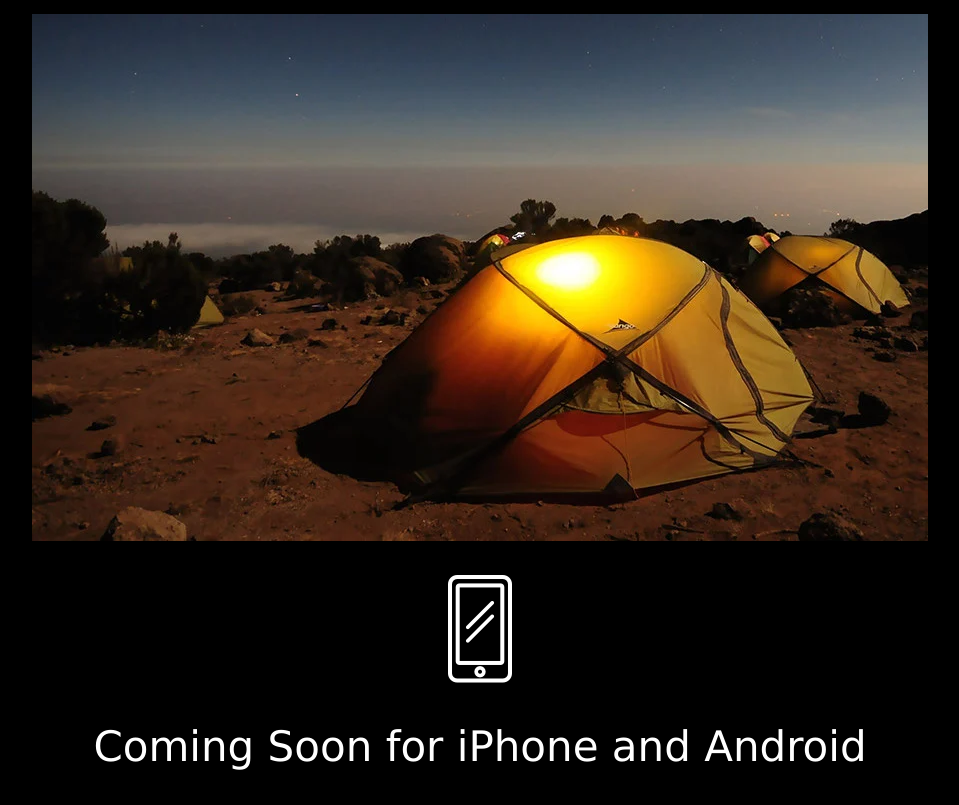
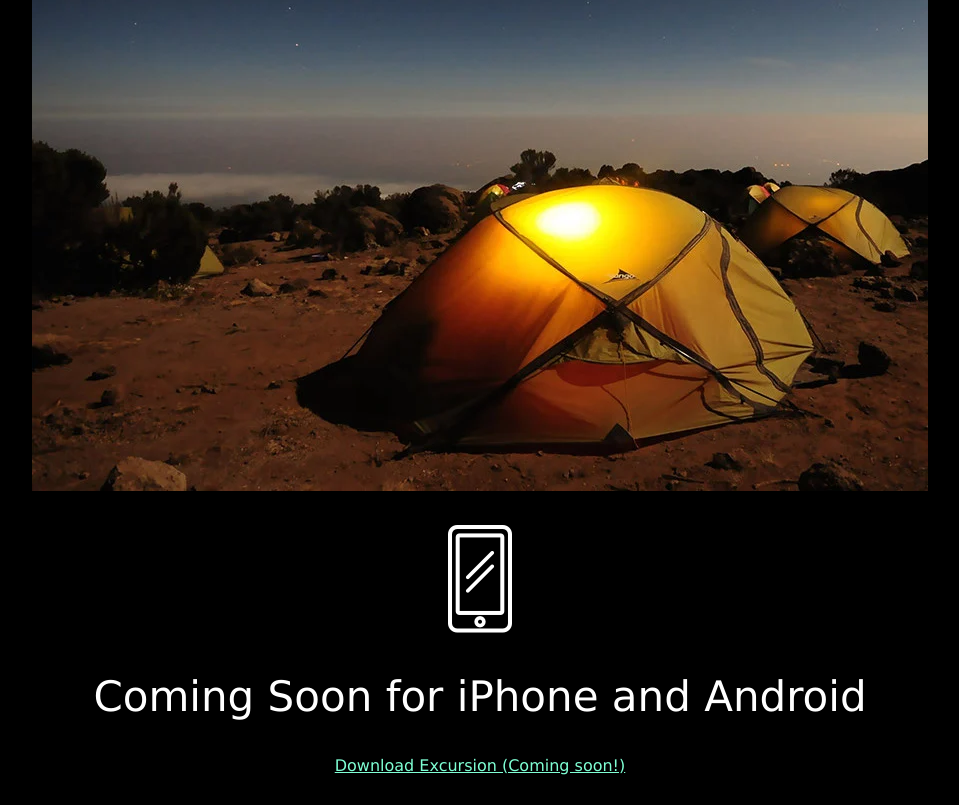
Before and after one commit to derekholland/excursion, a plain HTML site: page index.html in a window 1280 px wide. Shown: the part 464-1269 px from the top of the page, without its empty margins (160-1119 px from the left). Drawn offline with Linux system fonts and the light colour scheme.

Commit message:
added footer

```diff
--- a/index.html
+++ b/index.html
@@ -31,5 +31,9 @@
     <h2>Coming Soon for iPhone and Android</h2>
   </section>
 
+  <footer>
+        <a href="#"><p>Download Excursion (Coming soon!)</p></a>
+  </footer>
+
 </body>
 </html>
--- a/resources/css/style.css
+++ b/resources/css/style.css
@@ -3,6 +3,12 @@ body {
   background-color: black;
   font-family: Verdana, Geneva, Tahoma, sans-serif;
   text-align: center;
+}
+
+a {
+    color: aquamarine;
+    font-size: 16px;
+    text-decoration: underline;
 }
 
 /* header  */
@@ -12,12 +18,12 @@ body {
   color: white;
 }
 
-header p {
+/* header p {
   color: aquamarine;
   font-size: 16px;
   text-decoration: underline;
   /* text-align: center; */
-}
+} */
 
 /* Camping Section */
 
@@ -43,4 +49,9 @@ header p {
     color: white;
 }
 
-/*  */
+/* footer */
+/* footer a {
+    color: aquamarine;
+    font-size: 16px;
+    text-decoration: underline;
+} */
```
